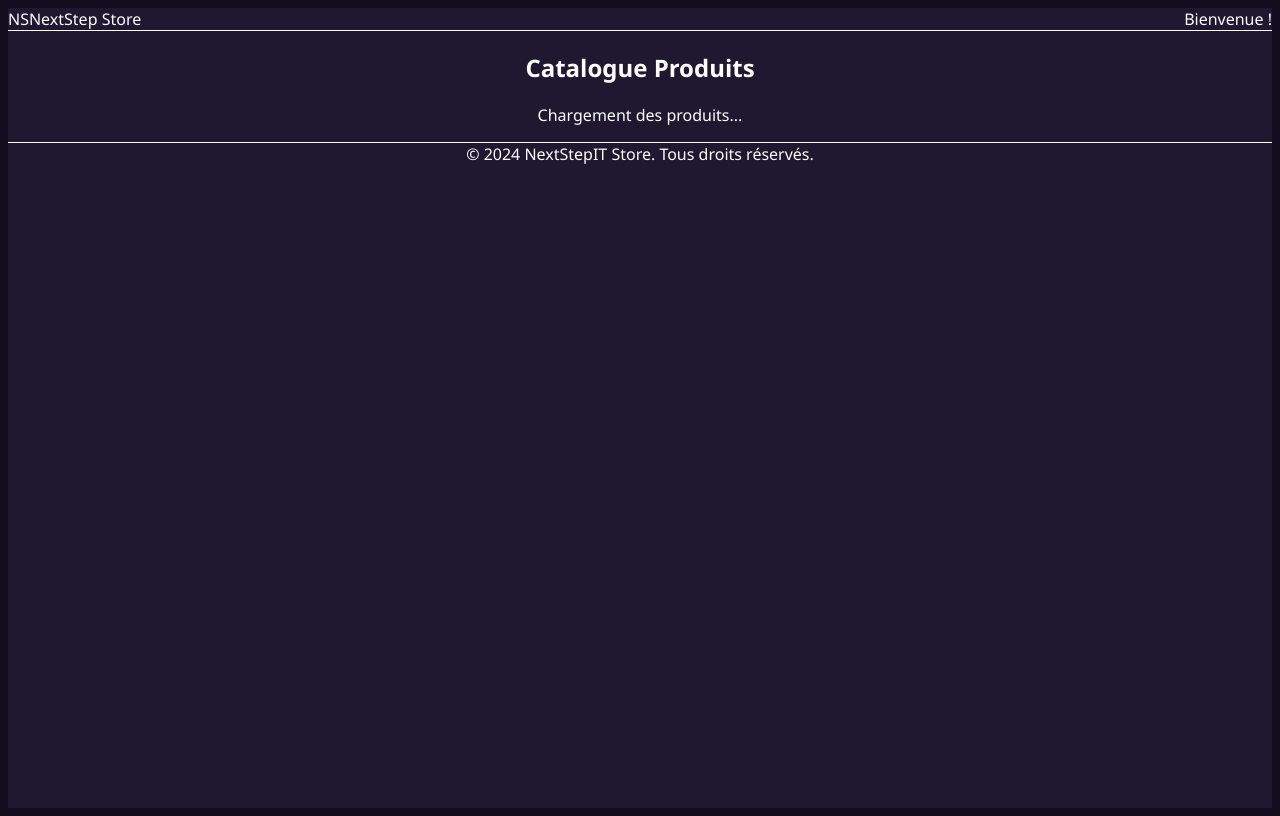
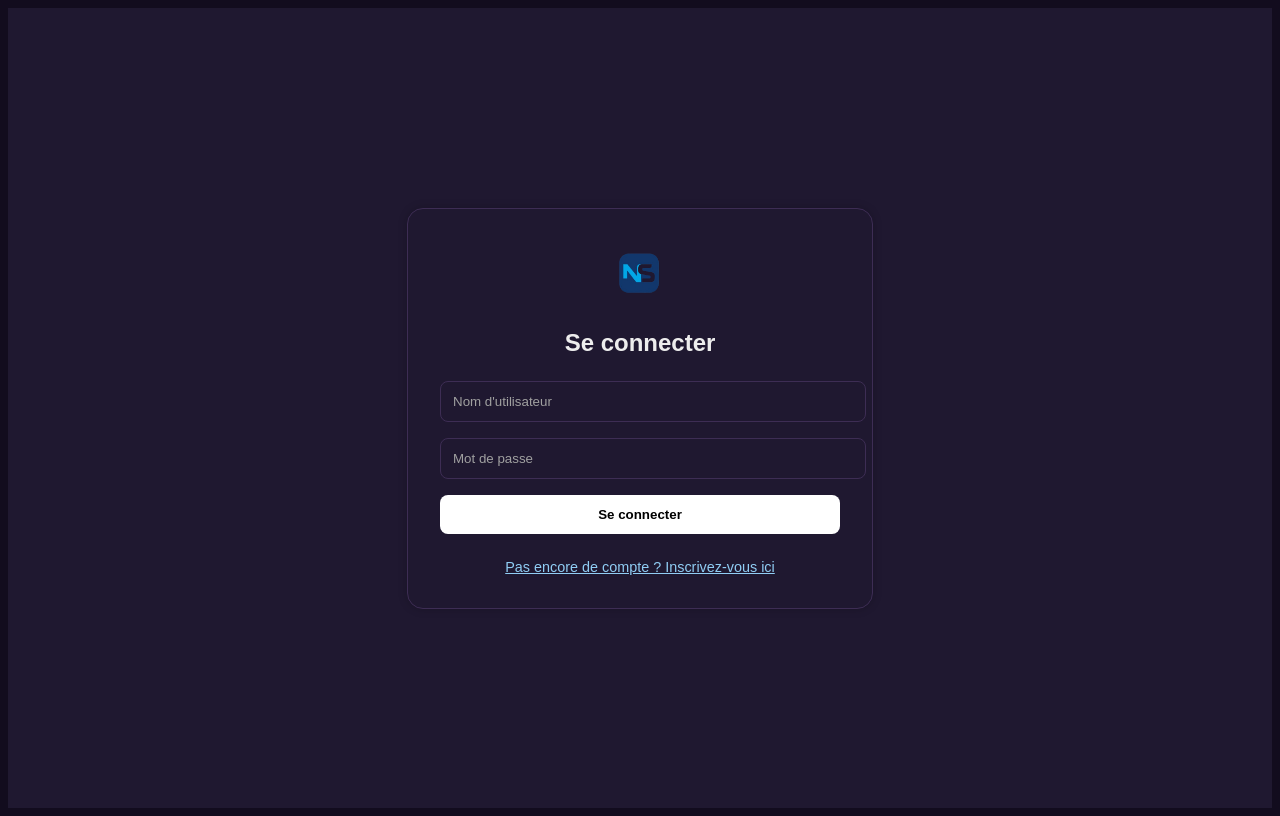
Before and after one commit to LouayAbdelkader/ApplicationNextStep, a Next.js app in the folder frontend-ecommerce/: page / in a window 1280 px wide. Before the commit this address had no page. Built offline with nearby package versions, Linux system fonts and the light colour scheme.

Commit message:
Update page.js

```diff
--- a/frontend-ecommerce/src/app/page.js
+++ b/frontend-ecommerce/src/app/page.js
@@ -1,120 +1,131 @@
 'use client';
-
-import { useEffect, useState } from 'react';
-import { getProducts, logout } from '../services/api';
+import { useState } from 'react';
+import { login, getProfile } from '../../services/api';
 import { useRouter } from 'next/navigation';
 
-export default function HomePage() {
-  const [username, setUsername] = useState('');
-  const [products, setProducts] = useState([]);
-  const [loading, setLoading] = useState(true);
-  const [error, setError] = useState(null);
+export default function LoginPage() {
+  const [formData, setFormData] = useState({ username: '', password: '' });
   const router = useRouter();
 
-  useEffect(() => {
-    const stored = localStorage.getItem('username');
-    const token = localStorage.getItem('token');
+  const styles = {
+    page: {
+      backgroundColor: '#1f1830',
+      color: '#ededed',
+      minHeight: '100vh',
+      display: 'flex',
+      justifyContent: 'center',
+      alignItems: 'center',
+      fontFamily: 'Arial, sans-serif',
+    },
+    card: {
+      width: '100%',
+      maxWidth: '400px',
+      padding: '2rem',
+      backgroundColor: '#1f1830',
+      border: '1px solid #3d2d54',
+      borderRadius: '1rem',
+      boxShadow: '0 0 10px rgba(0,0,0,0.2)',
+    },
+    logo: {
+      height: '64px',
+      marginBottom: '1.5rem',
+      display: 'block',
+      marginLeft: 'auto',
+      marginRight: 'auto',
+    },
+    title: {
+      textAlign: 'center',
+      fontSize: '1.5rem',
+      fontWeight: 'bold',
+      marginBottom: '1.5rem',
+    },
+    input: {
+      width: '100%',
+      padding: '0.75rem',
+      marginBottom: '1rem',
+      border: '1px solid #3d2d54',
+      borderRadius: '0.5rem',
+      backgroundColor: 'transparent',
+      color: '#ededed',
+    },
+    button: {
+      width: '100%',
+      padding: '0.75rem',
+      backgroundColor: '#ffffff',
+      color: '#000000',
+      fontWeight: 'bold',
+      borderRadius: '0.5rem',
+      border: 'none',
+      cursor: 'pointer',
+    },
+    link: {
+      textAlign: 'center',
+      marginTop: '1.5rem',
+      fontSize: '0.9rem',
+      color: '#90cdf4',
+      textDecoration: 'underline',
+      background: 'none',
+      border: 'none',
+      cursor: 'pointer',
+    },
+  };
 
-    if (!token) {
-        logout();
-        router.push('/login');
-        return;
+  const handleChange = (e) =>
+    setFormData({ ...formData, [e.target.name]: e.target.value });
+
+  const handleSubmit = async (e) => {
+    e.preventDefault();
+    try {
+      const res = await login(formData);
+      if (res.status === 200) {
+        const profile = await getProfile();
+        localStorage.setItem('username', profile.data.username);
+        alert(`Bienvenue ${profile.data.username} !`);
+        router.push('/');
+      }
+    } catch (err) {
+      alert('Erreur lors de la connexion');
+      console.error(err);
     }
-
-    if (stored) setUsername(stored);
-
-    const fetchProducts = async () => {
-      setLoading(true);
-      setError(null);
-      try {
-        const res = await getProducts();
-        setProducts(res.data.products || []);
-      } catch (err) {
-        console.error('Erreur lors de la récupération des produits :', err);
-        setError("Impossible de charger les produits.");
-        if (err.response && (err.response.status === 401 || err.response.status === 403)) {
-            setError("Session expirée. Veuillez vous reconnecter.");
-            handleLogout();
-        }
-      } finally {
-        setLoading(false);
-      }
-    };
-
-    fetchProducts();
-    // eslint-disable-next-line react-hooks/exhaustive-deps
-  }, [router]);
-
-  const handleLogout = () => {
-    logout();
-    router.push('/login');
   };
 
   return (
-    // 👇 Fond principal très sombre, texte blanc par défaut
-    <div className="min-h-screen bg-[#1f1830] text-white font-sans">
-
-      {/* Barre de navigation */}
-      <nav className="w-full flex justify-between items-center p-5 mb-8 border-b border-gray-800 shadow-lg">
-        {/* Logo (similaire à celui de l'image) - à adapter avec votre vrai logo */}
-        <div className="flex items-center space-x-2">
-            <div className="w-8 h-8 bg-blue-600 rounded-md flex items-center justify-center font-bold text-lg">
-                NS
-            </div>
-            <span className="font-semibold text-xl">NextStep Store</span>
+    <main style={styles.page}>
+      <div style={styles.card}>
+        <img src="/LogoNextStepIT.png" alt="Logo" style={styles.logo} />
+        <h1 style={styles.title}>Se connecter</h1>
+        <form onSubmit={handleSubmit}>
+          <input
+            type="text"
+            name="username"
+            placeholder="Nom d'utilisateur"
+            value={formData.username}
+            onChange={handleChange}
+            style={styles.input}
+            required
+          />
+          <input
+            type="password"
+            name="password"
+            placeholder="Mot de passe"
+            value={formData.password}
+            onChange={handleChange}
+            style={styles.input}
+            required
+          />
+          <button type="submit" style={styles.button}>
+            Se connecter
+          </button>
+        </form>
+        <div style={{ textAlign: 'center' }}>
+          <button
+            style={styles.link}
+            onClick={() => router.push('/signup')}
+          >
+            Pas encore de compte ? Inscrivez-vous ici
+          </button>
         </div>
-
-        <div className="flex items-center space-x-4">
-            {/* Message de bienvenue */}
-            <span className="text-gray-300">
-              {username ? `👋 Bienvenue @${username}` : 'Bienvenue !'}
-            </span>
-
-            {/* Bouton de déconnexion (style clair comme demandé) */}
-            {username && (
-              <button
-                onClick={handleLogout}
-                className="px-4 py-2 bg-gray-100 text-gray-900 rounded-lg font-semibold hover:bg-white transition duration-200 shadow"
-              >
-                Se déconnecter
-              </button>
-            )}
-        </div>
-      </nav>
-
-      {/* Contenu principal */}
-      <main className="container mx-auto p-4">
-        <h2 className="text-4xl font-bold mb-10 text-center text-gray-100">Catalogue Produits</h2>
-
-        {loading && <p className="text-center text-gray-400 text-lg">Chargement des produits...</p>}
-
-        {error && <p className="text-center text-red-400 font-medium text-lg">{error}</p>}
-
-        {!loading && !error && products.length > 0 ? (
-          <div className="grid grid-cols-1 md:grid-cols-2 lg:grid-cols-3 gap-8">
-            {products.map((product) => (
-              // 👇 Cartes produits avec le thème sombre
-              <div
-                key={product._id}
-                className="bg-[#1e1e1e] border border-gray-700 p-6 rounded-xl shadow-lg hover:shadow-blue-500/20 transition-shadow duration-300 flex flex-col justify-between"
-              >
-                <div>
-                  <h3 className="text-2xl font-semibold text-white mb-3">{product.name}</h3>
-                  <p className="text-gray-400 mb-5">{product.description}</p>
-                </div>
-                <p className="mt-2 font-bold text-blue-400 text-xl">{product.price} €</p>
-              </div>
-            ))}
-          </div>
-        ) : (
-          !loading && !error && <p className="text-center text-gray-500 text-lg">Aucun produit à afficher pour le moment.</p>
-        )}
-      </main>
-
-      {/* Pied de page optionnel */}
-      <footer className="text-center p-6 mt-16 text-gray-600 border-t border-gray-800">
-          &copy; 2024 NextStepIT Store. Tous droits réservés.
-      </footer>
-    </div>
+      </div>
+    </main>
   );
 }
```
